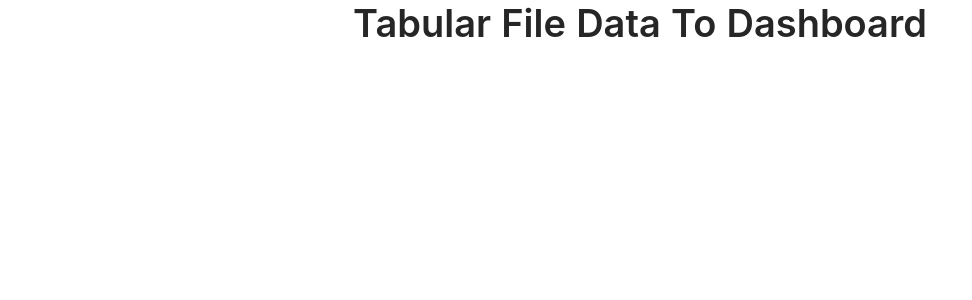
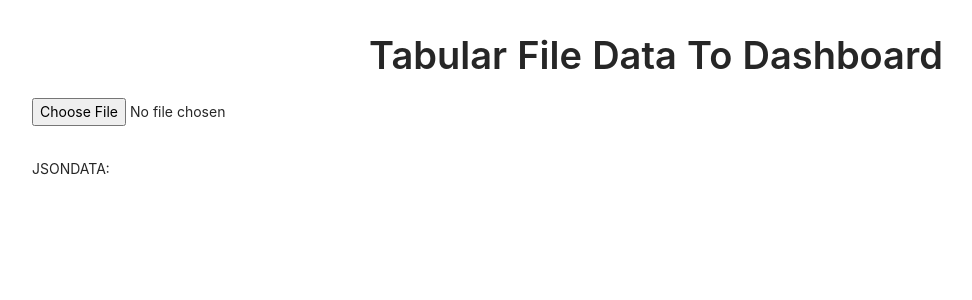
Before and after one commit to vivekVells/tablular-file-to-dashboard, a React (Create React App) app: page / in a window 1280 px wide. Shown: the top 300 px of the page, without its empty margins (0-972 px from the left). Built offline with nearby package versions, Linux system fonts and the light colour scheme.

Commit message:
#3 - papaparse csv to json setup done. happy path alone being covered. have to tc of error handling. renamed dashboard/index.js to dashboard-workflow.*.

```diff
--- a/package.json
+++ b/package.json
@@ -7,8 +7,10 @@
 		"@testing-library/react": "^9.3.2",
 		"@testing-library/user-event": "^7.1.2",
 		"@types/node": "^14.0.14",
+		"@types/papaparse": "^5.0.4",
 		"antd": "^4.3.5",
 		"node-sass": "^4.14.1",
+		"papaparse": "^5.2.0",
 		"react": "^16.13.1",
 		"react-dom": "^16.13.1",
 		"react-scripts": "3.4.1"
--- a/src/Adapter.tsx
+++ b/src/Adapter.tsx
@@ -1,5 +1,5 @@
 import React from 'react';
-import DashboardWorkflow from './dashboard';
+import DashboardWorkflow from './dashboard-workflow';
 
 const Adapter: React.FC = () => {
 	return (
--- a/src/dashboard/index.tsx
+++ b/src/dashboard-workflow.tsx
@@ -1,16 +1,21 @@
 import React, { FC } from 'react';
 import { Typography } from 'antd';
-import styles from './index.module.scss';
+import styles from './dashboard-workflow.module.scss';
+import TabularFileToJson from './tabular-file-to-json';
 
 const DashboardWorkflow: FC = () => {
 	const { Title } = Typography;
 
 	return (
-		<>
+		<div style={{ marginLeft: '32px', marginTop: '32px' }}>
 			<Title className={styles.textCenter}>
 				Tabular File Data To Dashboard
 			</Title>
-		</>
+
+			<div>
+				<TabularFileToJson />
+			</div>
+		</div>
 	);
 };
 
--- /dev/null
+++ b/src/tabular-file-to-json.tsx
@@ -0,0 +1,36 @@
+import React, { FC, useState } from 'react';
+import Papa, { ParseResult } from 'papaparse';
+
+const TabularFileToJson: FC = () => {
+	const [jsonData, setjsonData] = useState<{}[]>();
+
+	const handleUpload = (event: { preventDefault: () => void }) => {
+		event.preventDefault();
+
+		const fileInput: any = document.getElementById('upload-file');
+
+		Papa.parse(fileInput && fileInput.files[0], {
+			complete: function (results: ParseResult<any>) {
+				console.log(results);
+
+				setjsonData(results.data);
+			},
+		});
+	};
+
+	return (
+		<div>
+			<div>
+				<input
+					type='file'
+					name='upload-file'
+					id='upload-file'
+					onChange={handleUpload}
+				/>
+			</div>
+			<div style={{ marginTop: '32px' }}>JSONDATA: {jsonData}</div>
+		</div>
+	);
+};
+
+export default TabularFileToJson;
```
Also changed, not shown: src/dashboard-workflow.module.scss (renamed from src/dashboard/index.module.scss), 1 other file (tests, documents, lock files or other folders).
